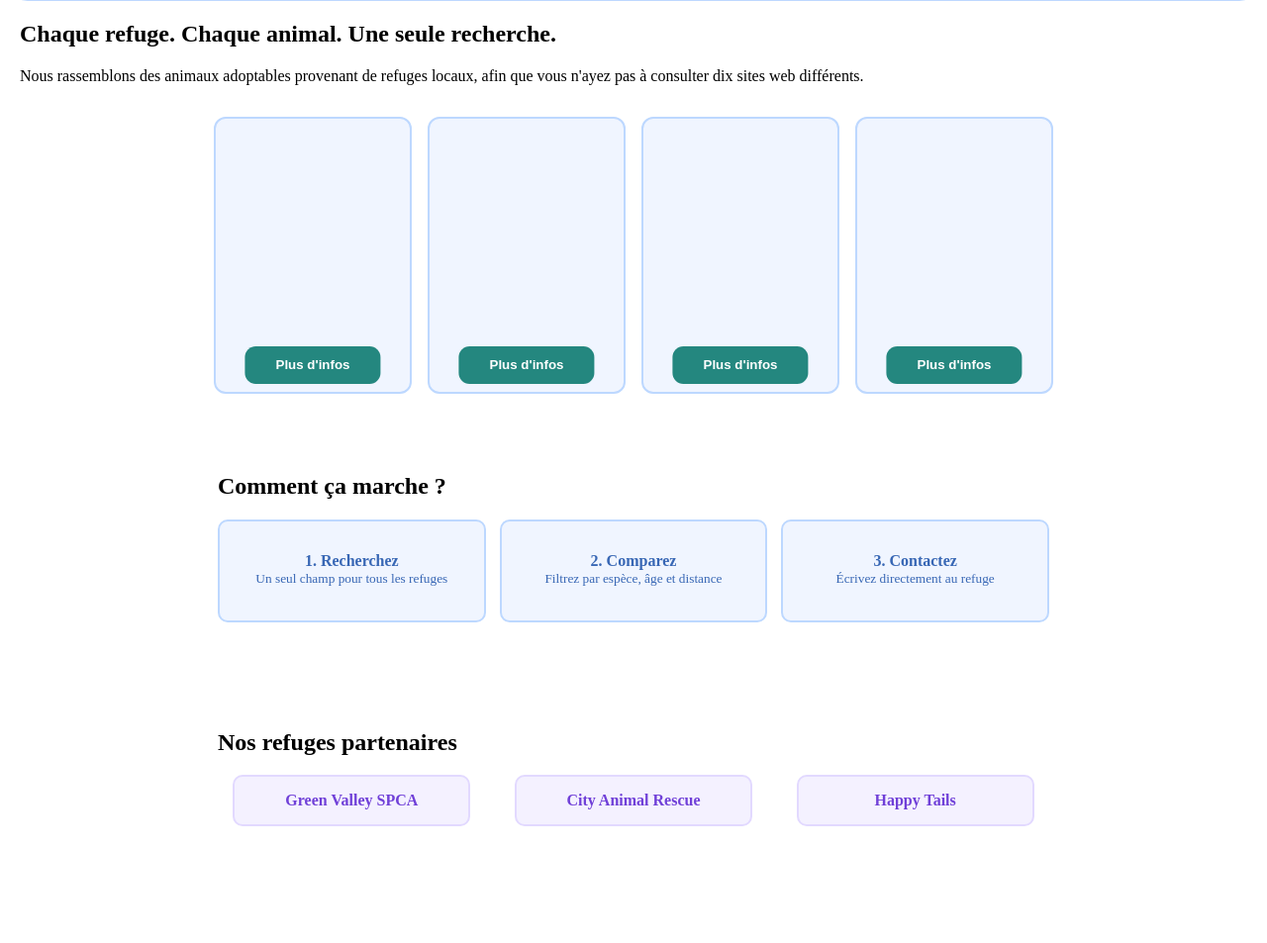
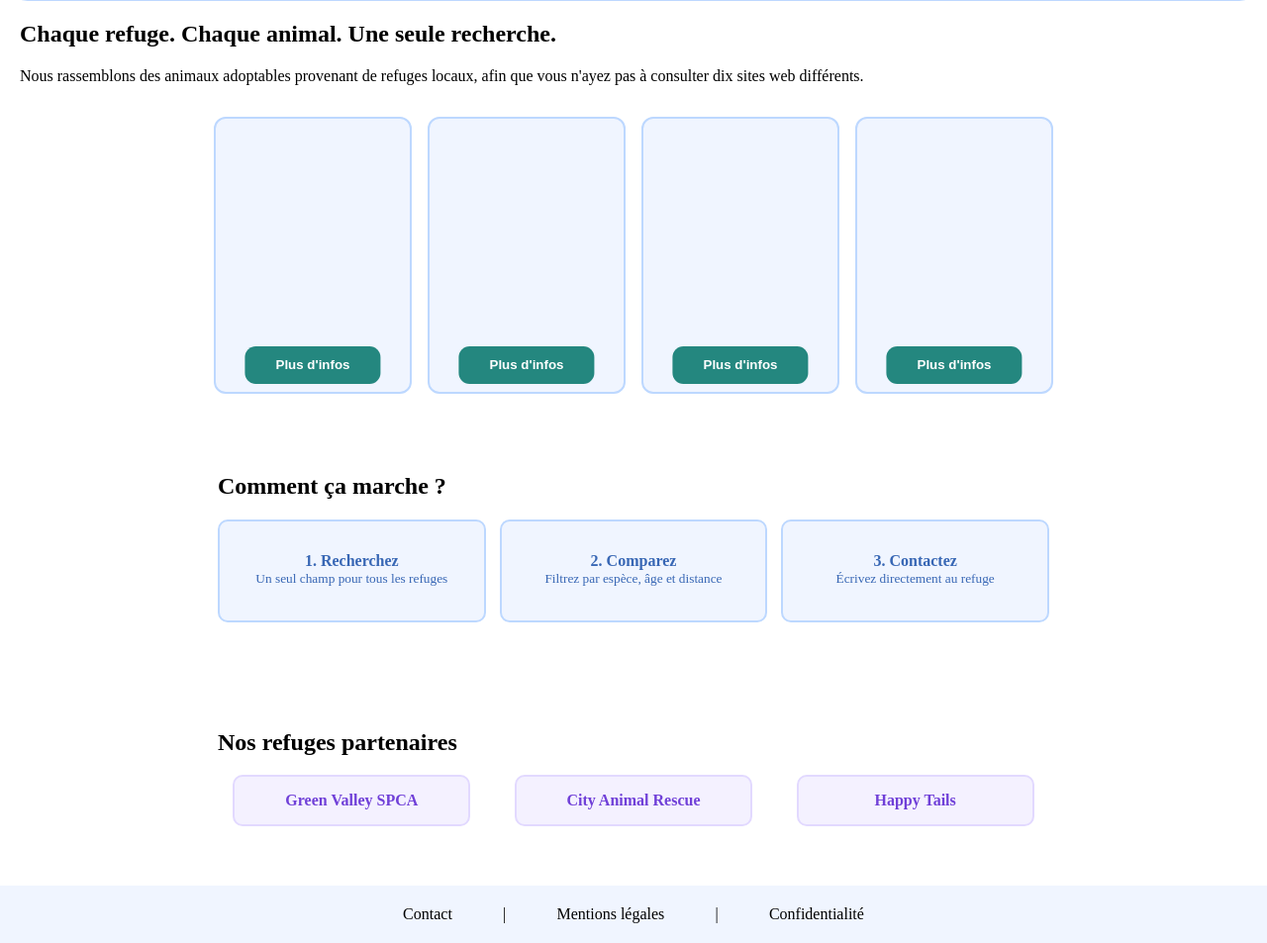
Before and after one commit to AukPenguin/project-refuge, a plain HTML site: page index.html in a window 1280 px wide. Shown: the part 65-1018 px from the top of the page at 99% size. Before the commit the page ends 960 px from the top, so only its background shows below. Drawn offline with Linux system fonts and the light colour scheme.

Commit message:
Add footer

```diff
--- a/index.html
+++ b/index.html
@@ -9,7 +9,7 @@
 
     <body>
 
-        <header class="header">
+        <header>
             <a class="Logo-wrapper" href="#">
                 <img class="logo" src="assets/logo-refuge.png" alt="Logo Refuges&Compagnons">
                 <span>Refuges&amp;Compagnons</span>
@@ -76,7 +76,13 @@
 
         </main>
 
-        <footer></footer>
+        <footer>
+            <a href="">Contact</a>
+            <span>|</span>
+            <a href="">Mentions légales</a>
+            <span>|</span>
+            <a href="">Confidentialité</a>
+        </footer>
 
     </body>
 </html>
--- a/style.css
+++ b/style.css
@@ -28,11 +28,11 @@ main {
 }
 
 
-.header {
+header {
     display: flex;
     align-items: center;
     justify-content: space-between;
-    flex-wrap: wrap;
+    flex-wrap: nowrap;
 
     gap: 12px;
     padding: 12px 26px;
@@ -42,7 +42,25 @@ main {
     border-radius: 0 0 28px 28px;
 }
 
-.header a {
+header a {
+    color: black;
+    text-decoration: none;
+}
+
+footer {
+    display: flex;
+    align-items: center;
+    justify-content: center;
+    text-align: center;
+    flex-wrap: nowrap;
+
+    gap: clamp(4px, 4vw, 52px);
+    padding: 20px 32px;
+
+    background-color: var(--color-primary);
+}
+
+footer a {
     color: black;
     text-decoration: none;
 }
@@ -193,6 +211,9 @@ main {
     font-weight: 600;
 }
 
+
+
+
 @media (min-width: 700px) {
     .content-band-wrapper h2 {
         text-align: left;
```
